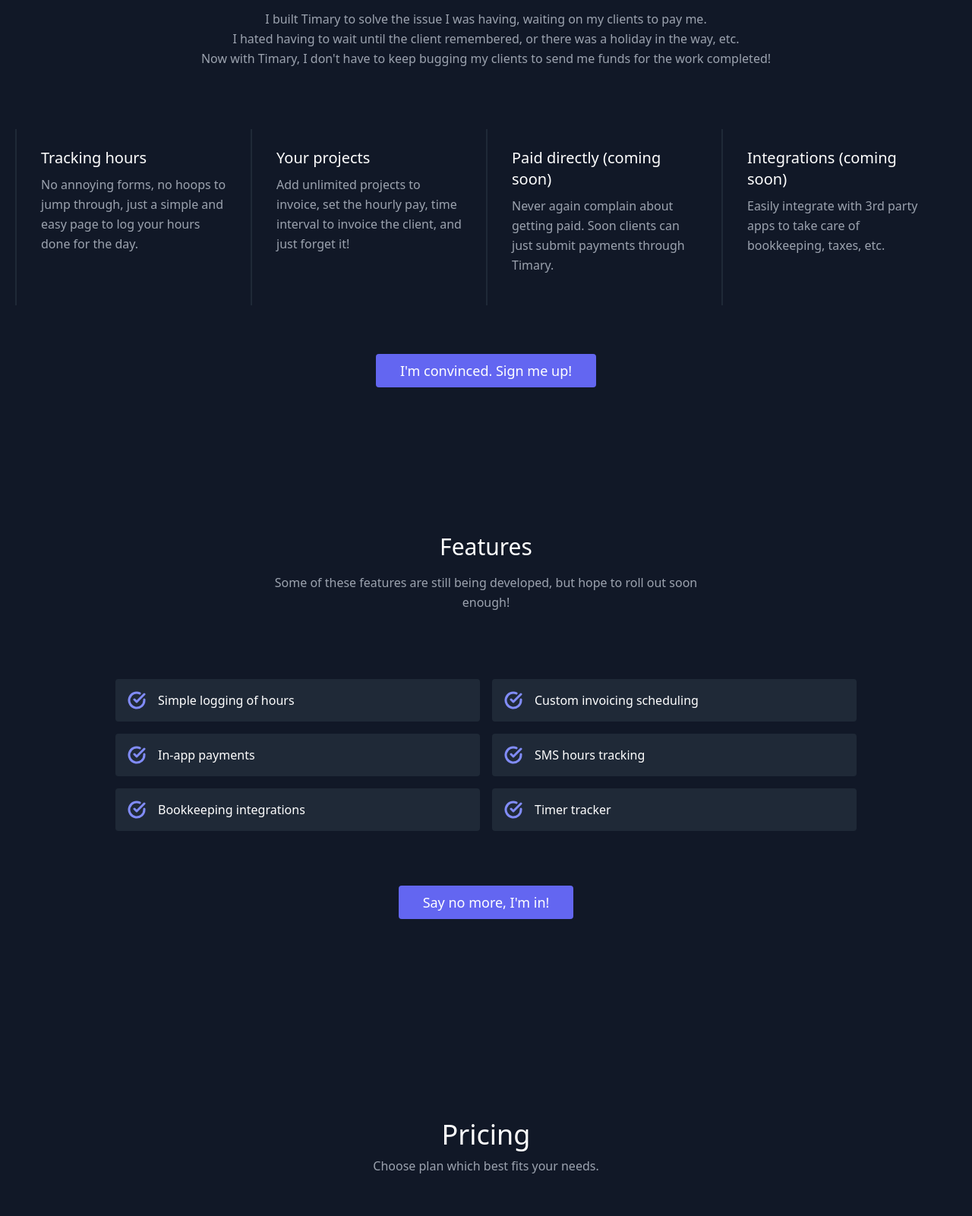
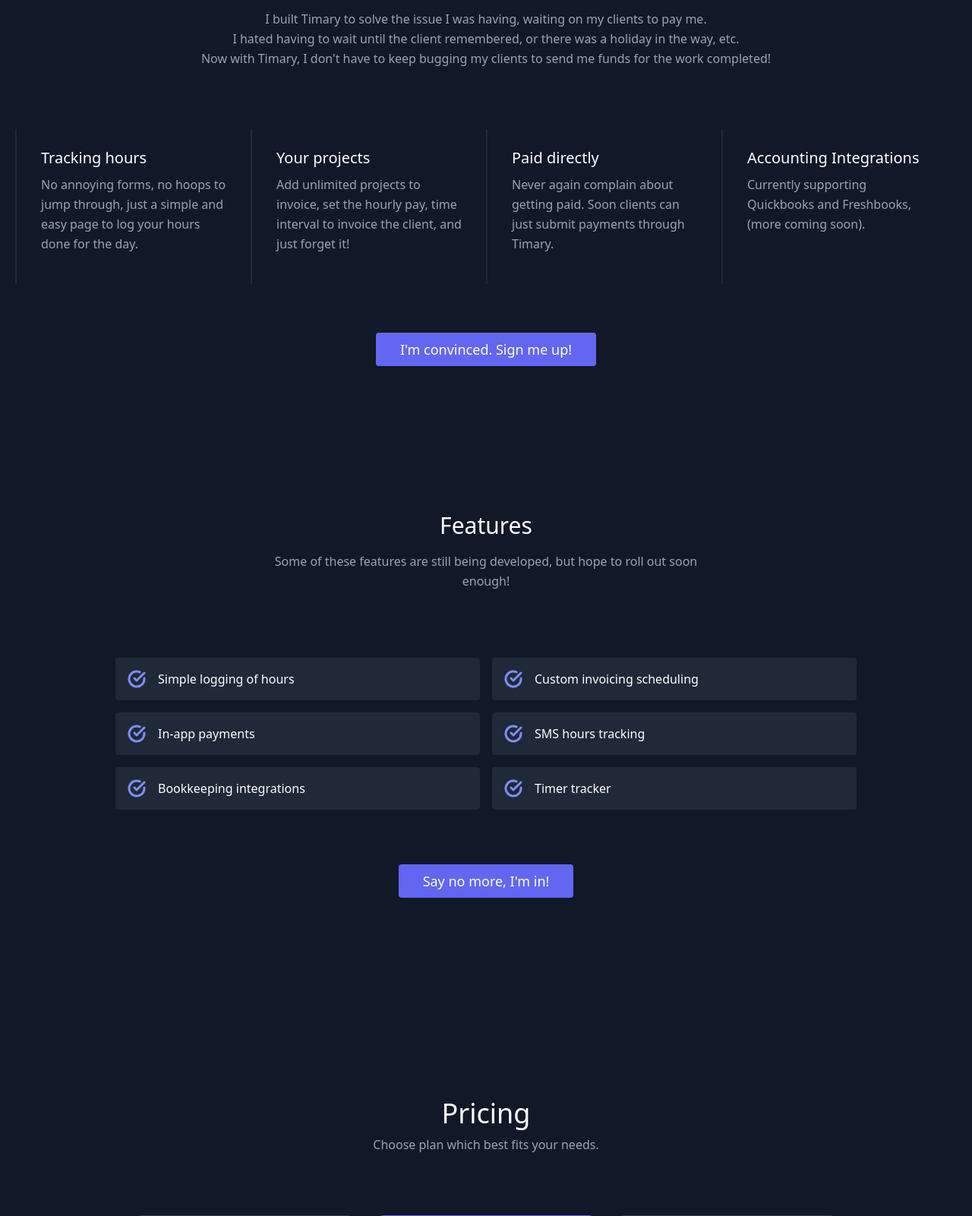
Before and after one commit to Afani97/Timary, a Django app: page / in a window 1280 px wide. Shown: the part 236-1837 px from the top of the page at 76% size. Run offline with Django 3.2, Linux system fonts and the light colour scheme.

Commit message:
cleanup landing page

```diff
--- a/timary/templates/timary/landing_page.html
+++ b/timary/templates/timary/landing_page.html
@@ -9,8 +9,8 @@
         <link href="https://cdnjs.cloudflare.com/ajax/libs/tailwindcss/2.2.19/tailwind.min.css" rel="stylesheet" type="text/css" integrity="sha512-wnea99uKIC3TJF7v4eKk4Y+lMz2Mklv18+r4na2Gn1abDRPPOeef95xTzdwGD9e6zXJBteMIhZ1+68QC5byJZw==" crossorigin="anonymous" referrerpolicy="no-referrer" />
         <title>Hello from Timary!</title>
     </head>
-    <body class="text-gray-400 bg-gray-900 body-font">
-
+    <body>
+        <div class="text-gray-400 bg-gray-900 body-font">
             <header>
                 <div class="container mx-auto flex flex-wrap p-5 flex-col md:flex-row items-center">
                     <a href="{% url 'timary:landing_page' %}" class="flex title-font font-medium items-center text-white mb-4 md:mb-0">
@@ -60,14 +60,14 @@
                             </p>
                         </div>
                         <div class="xl:w-1/4 lg:w-1/2 md:w-full px-8 py-6 border-l-2 border-gray-800">
-                        <h2 class="text-lg sm:text-xl text-white font-medium title-font mb-2">Paid directly (coming soon)</h2>
+                            <h2 class="text-lg sm:text-xl text-white font-medium title-font mb-2">Paid directly</h2>
                             <p class="leading-relaxed text-base mb-4">
                                 Never again complain about getting paid. Soon clients can just submit payments through Timary.
                             </p>
                         </div>
                         <div class="xl:w-1/4 lg:w-1/2 md:w-full px-8 py-6 border-l-2 border-gray-800">
-                        <h2 class="text-lg sm:text-xl text-white font-medium title-font mb-2">Integrations (coming soon)</h2>
-                        <p class="leading-relaxed text-base mb-4">Easily integrate with 3rd party apps to take care of bookkeeping, taxes, etc.</p>
+                            <h2 class="text-lg sm:text-xl text-white font-medium title-font mb-2">Accounting Integrations</h2>
+                            <p class="leading-relaxed text-base mb-4">Currently supporting Quickbooks and Freshbooks, (more coming soon).</p>
                         </div>
                     </div>
                     <div class="flex justify-center mt-16">
@@ -308,14 +308,14 @@
                                 <div class="flex flex-col items-center text-center justify-center">
                                     <h2 class="font-medium title-font mt-4 text-white text-lg">Aristotel Fani</h2>
                                     <div class="w-12 h-1 bg-indigo-500 rounded mt-2 mb-4"></div>
-                                <p class="text-base text-gray-400">Just a frustrated dude from Massachusetts.</p>
+                                    <p class="text-base text-gray-400">Just a frustrated dude looking to get paid.</p>
                                 </div>
                             </div>
                             <div class="sm:w-2/3 sm:pl-8 sm:py-8 sm:border-l border-gray-800 sm:border-t-0 border-t mt-4 pt-4 sm:mt-0 text-center sm:text-left">
                                 <h1 class="title-font sm:text-4xl text-3xl mb-4 font-medium text-white">About Timary</h1>
                                 <p class="mb-8 leading-relaxed max-w-lg">
                                     Like you, I was having a hard time getting paid with my clients.
-                                I had to wait and wait until they were ready or keep in mind of the holiday on a Thursday not cash until Monday.
+                                    I had to wait and wait until they were ready or keep in mind of the holiday on a Thursday and not get any cash until Monday.
                                     It was annoying, so I built Timary to relieve this pain and hopefully yours as well.
                                 </p>
                             </div>
@@ -323,6 +323,9 @@
                     </div>
                 </div>
             </section>
+        </div>
+
+
 
     </body>
 </html>
```
Also changed, not shown: timary/templates/auth/register.html (+3 -13 lines). Lines whose indentation alone changed are shown as unchanged.
